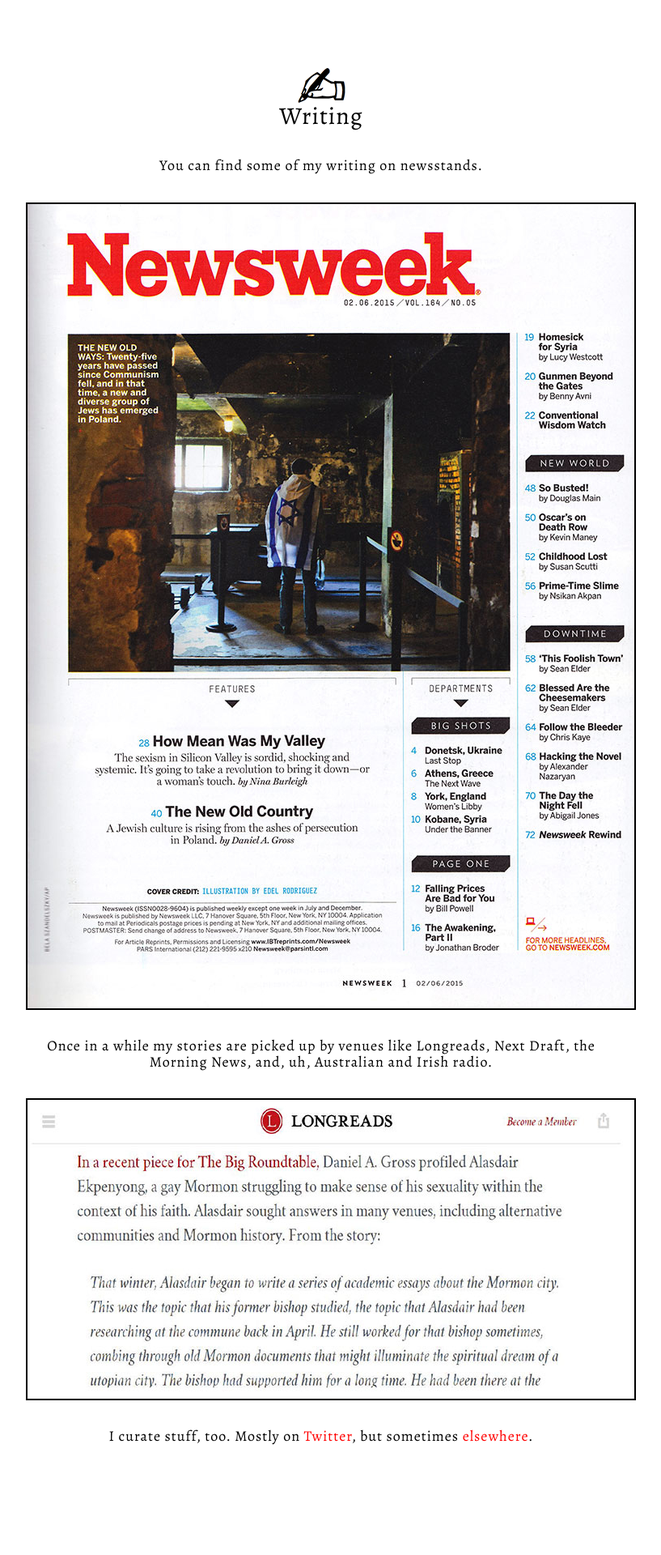
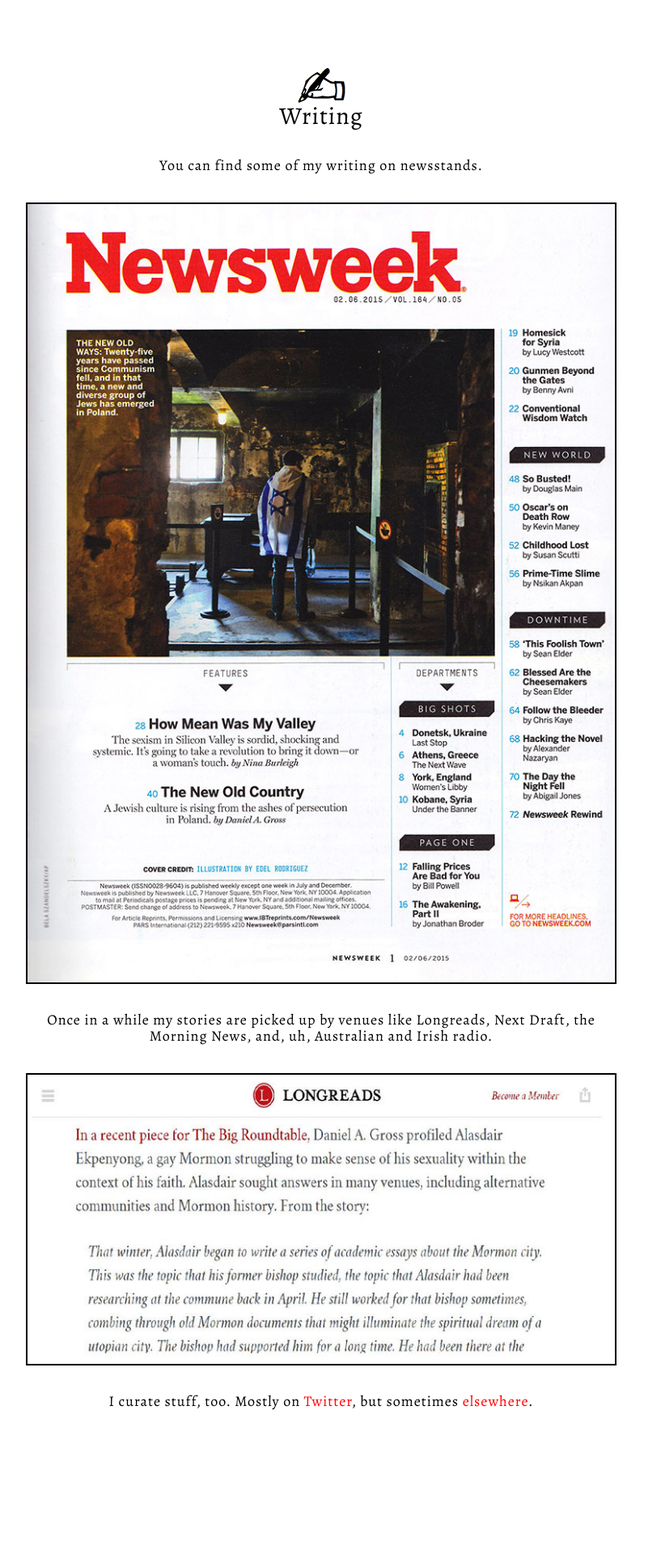
Before and after one commit to grodzianowski/dgws, a PHP site: page / in a window 1280 px wide. Shown: the part 1016-2936 px from the top of the page at 81% size, without its empty margins (243-1060 px from the left). Run offline with PHP 8.4, Linux system fonts and the light colour scheme.

Commit message:
picture width

```diff
--- a/index.php
+++ b/index.php
@@ -140,9 +140,9 @@
                 	<img src="img/writes.png">
                 	<h2>Writing</h2>
                     <h4>You can find some of my writing on newsstands.</h4>
-                    <p><img src="img/newsweek.jpg" alt="newsweek article"></p>
+                    <p><img src="img/newsweek.jpg" alt="newsweek article" style="width:730px"></p>
                     <h4> Once in a while my stories are picked up by venues like Longreads, Next Draft, the Morning News, and, uh, Australian and Irish radio. </h4>
-                    <p><img src="img/longreads.jpg" alt="longreads"></p>
+                    <p><img src="img/longreads.jpg" alt="longreads" style="width:730px"></p>
                     <h4> I curate stuff, too. Mostly on <a href="https://twitter.com/readwriteradio">Twitter</a>, but sometimes <a href="https://longreads.com/search/?q=Daniel%20A.%20Gross">elsewhere</a>.
                     </h4>
                 </div>
@@ -158,7 +158,7 @@
                 	<img src="img/makesradio.png">
                     <h2>Radio</h2>
                     <h4>And you can hear my stories on public radio shows and podcasts.</h4>
-                    <p><img src="img/99invisible.jpg" alt="99% Invisible"></p>
+                    <p><img src="img/99invisible.jpg" alt="99% Invisible" style="width:730px"></p>
                     <p>99% Invisible. “Tunnel 57.”
                     <div>
 	                    <audio controls>
```
